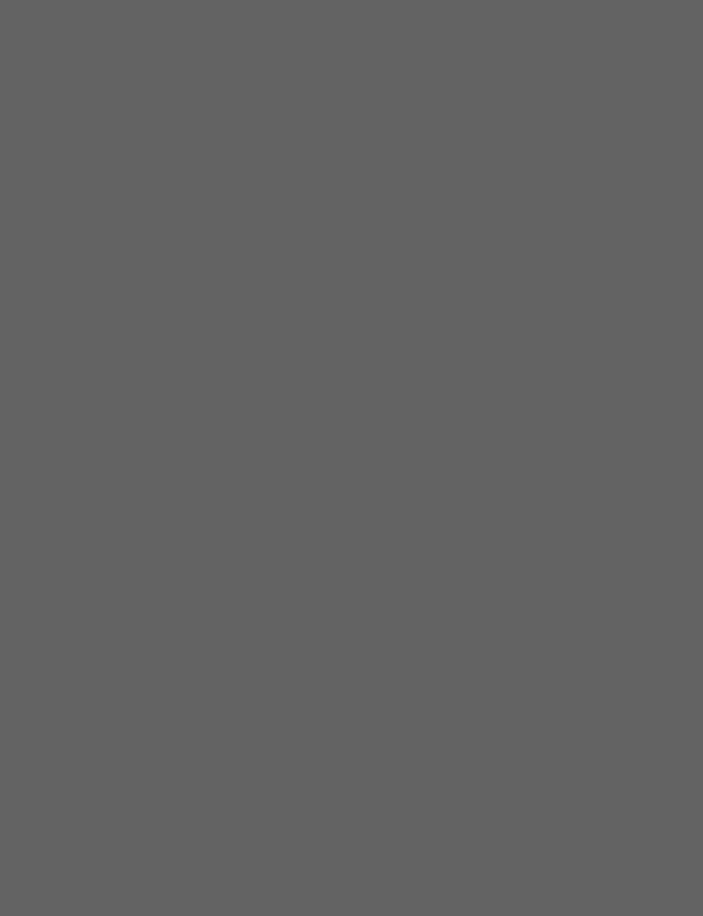
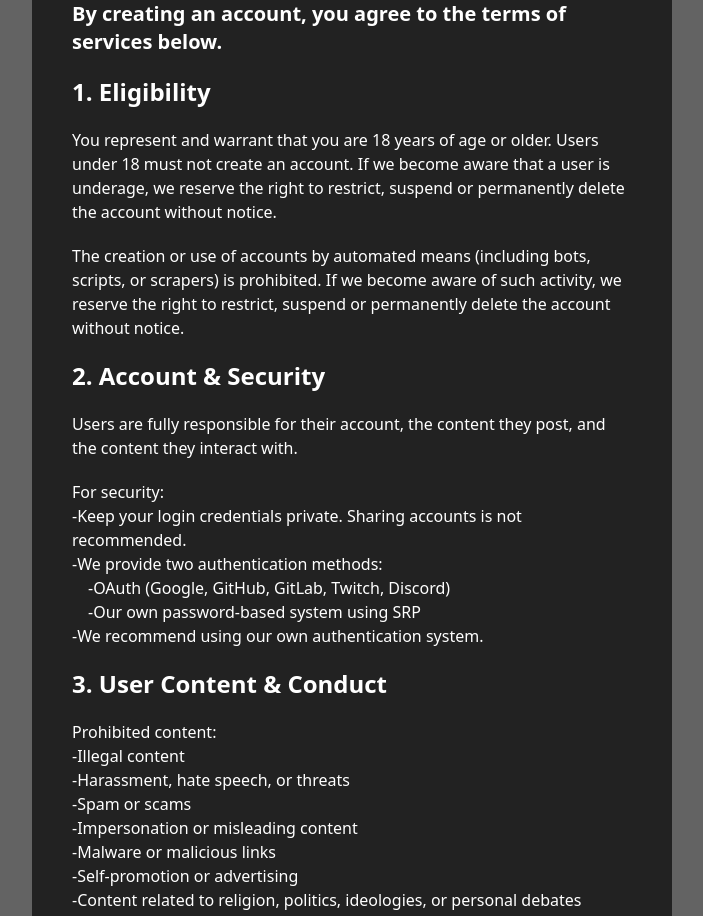
Before and after one commit to estebantassi/OpacubeVIP-Client, a React (Vite) app: page /terms-of-services in a window 1280 px wide. Before the commit this address led to /home. Shown: the part 180-1096 px from the top of the page, without its empty margins (288-991 px from the left). Before the commit the page ends 800 px from the top, so only its background shows below. Built offline with nearby package versions, Linux system fonts and the light colour scheme; no server answers.

Commit message:
footer, terms of services

```diff
--- /dev/null
+++ b/src/components/Footer.jsx
@@ -0,0 +1,14 @@
+import { Link } from "react-router";
+
+function Footer() {
+    return (
+        <>
+            <footer className="bg-content flex justify-center items-center h-25 gap-5">
+                <Link to="/terms-of-services" className="hover:opacity-25 transition-opacity">Terms of Services</Link>
+                <Link to="/privacy-policy" className="hover:opacity-25 transition-opacity">Privacy Policy</Link>
+            </footer>
+        </>
+    );
+}
+
+export default Footer;
--- a/src/components/Navbar.jsx
+++ b/src/components/Navbar.jsx
@@ -8,7 +8,9 @@ function Navbar() {
     return (
         <>
             <nav className={`bg-content flex justify-center [&>*]:p-4 [&>*:hover]:bg-accent  [&>*]:transition-colors`}>
-                <NavLink to="/home">Home</NavLink>
+                <NavLink   className={({ isActive }) =>
+                    isActive ? "text-blue-500 font-bold" : ""
+                } to="/home">Home</NavLink>
                 {!user && <NavLink to="/login">Login</NavLink>}
                 {!user && <NavLink to="/signup">Signup</NavLink>}
 
--- a/src/main.jsx
+++ b/src/main.jsx
@@ -1,4 +1,3 @@
-import { StrictMode } from 'react';
 import { createRoot } from 'react-dom/client';
 import { BrowserRouter, Route, Routes, Navigate } from 'react-router';
 import { AuthProvider } from './contexts/AuthContext.jsx';
@@ -15,6 +14,8 @@ import AccountSettingsPage from './pages/AccountSettings.jsx';
 import { ModalProvider } from './contexts/ModalContext.jsx';
 import { ToastProvider } from './contexts/ToastContext.jsx';
 import SignupPage from './pages/Signup.jsx';
+import TermsOfServicesPage from './pages/TermsOfServices.jsx';
+import PrivacyPolicyPage from './pages/PrivacyPolicyPage.jsx'; // Brave blocks the filename "privacypolicy"
 
 createRoot(document.getElementById('root')).render(
 	<BrowserRouter>
@@ -28,6 +29,12 @@ createRoot(document.getElementById('root')).render(
 							<Route path="/" element={<Navigate to="/home" replace />} />
 							<Route path="*" element={<Navigate to='/home' replace />} />
 							<Route path="/home" element={<HomePage />} />
+
+							<Route path="/tos" element={<Navigate to="/terms-of-services" replace />} />
+							<Route path="/terms-of-services" element={<TermsOfServicesPage />} />
+
+							<Route path="/pp" element={<Navigate to="/privacy-policy" replace />} />
+							<Route path="/privacy-policy" element={<PrivacyPolicyPage />} />
 						</Route>
 
 						<Route element={<Unprotectedroute />}>
--- /dev/null
+++ b/src/pages/PrivacyPolicyPage.jsx
@@ -0,0 +1,15 @@
+export default function PrivacyPolicyPage() {
+
+    return (
+        <>
+            <div className="flex justify-center">
+                <div className="rounded-xl m-4 p-10 bg-content flex flex-col gap-5 w-[50vw] items-center [&>*]:w-full">
+
+                    <p>Under construction</p>
+
+                </div>
+            </div>
+
+        </>
+    );
+}
--- /dev/null
+++ b/src/pages/TermsOfServices.jsx
@@ -0,0 +1,112 @@
+function TermsOfServicesPage() {
+
+    return (
+        <>
+            <div className="flex justify-center">
+                <div className="rounded-xl m-4 p-10 bg-content flex flex-col gap-5 w-[50vw] items-center [&>*]:w-full">
+
+                    <h1 className="text-5xl font-bold">Terms of Services</h1>
+
+                    <p className="text-xl font-bold">By creating an account, you agree to the terms of services below.</p>
+
+                    <h2 className="text-2xl font-bold">1. Eligibility</h2>
+                    <p>
+                        You represent and warrant that you are 18 years of age or older. Users under 18 must not create an account.
+                        If we become aware that a user is underage, we reserve the right to restrict, suspend or permanently delete the account without notice.
+                    </p>
+
+                    <p>
+                        The creation or use of accounts by automated means (including bots, scripts, or scrapers) is prohibited.
+                        If we become aware of such activity, we reserve the right to restrict, suspend or permanently delete the account without notice.
+                    </p>
+
+                    <h2 className="text-2xl font-bold">2. Account & Security</h2>
+
+                    <p>
+                        Users are fully responsible for their account, the content they post, and the content they interact with.
+                    </p>
+
+                    <div>
+                        <p>For security:</p>
+                        <p>-Keep your login credentials private. Sharing accounts is not recommended.</p>
+                        <p>-We provide two authentication methods:</p>
+                            <div className="ml-4">
+                                <p>-OAuth (Google, GitHub, GitLab, Twitch, Discord)</p>
+                                <p>-Our own password-based system using SRP</p>
+                            </div>
+                        <p>-We recommend using our own authentication system.</p>
+                    </div>
+
+                    <h2 className="text-2xl font-bold">3. User Content & Conduct</h2>
+
+                    <div>
+                        <p>Prohibited content:</p>
+                        <p>-Illegal content</p>
+                        <p>-Harassment, hate speech, or threats</p>
+                        <p>-Spam or scams</p>
+                        <p>-Impersonation or misleading content</p>
+                        <p>-Malware or malicious links</p>
+                        <p>-Self-promotion or advertising</p>
+                        <p>-Content related to religion, politics, ideologies, or personal debates</p>
+                        <p>-Content intended to provoke arguments, debates, or create a toxic environment.</p>
+                    </div>
+
+                    <p>
+                        Users own the entirety of their content.
+                        By posting content, you grant us a non-exclusive, worldwide license to host and display that content within the platform.
+                    </p>
+
+                    <h2 className="text-2xl font-bold">4. Moderation & Termination</h2>
+
+                    <p>
+                        All of the content you remove is instantly (or almost) removed from our platform.
+                    </p>
+
+                    <p>
+                        Account deletion will remove all of your data instantly, with the exception of private messages' images.
+                        Said images are removed either instantly or during the next few days, they are stored encrypted with their access is revoked until deletion.
+                    </p>
+
+                    <p>
+                        We reserve the right to permanently delete content if we believe it to breach our ToS.
+                        We reserve the right to restrict, suspend or permanently delete accounts if we believe them to breach our ToS.
+                        We reserve the right to restrict, suspend or permanently delete accounts of users who we determine, at our discretion, may engage in behavior or activities outside this platform that could harm the community, violate applicable laws, or contradict the principles of our service.
+                        This includes, but is not limited to, illegal activity, harassment, or actions deemed morally or ethically harmful.
+                        We are under no obligation to keep your content or data forever.
+                    </p>
+
+                    <h2 className="text-2xl font-bold">5. Limitation of Liability</h2>
+
+                    <p>
+                        Our services are provided “as is” and “as available.” We make no warranties, express or implied, regarding the availability, reliability, or suitability of our services.
+
+                        We are not responsible for any content posted by users, including any loss, damage, or harm resulting from such content.
+
+                        To the maximum extent permitted by law, in no event shall we be liable for indirect, incidental, special, or consequential damages, including loss of data, profits, or business opportunities, arising from your use of our services.
+
+                        Our total liability for any claim arising out of your use of our services shall not exceed the amount you have paid, if any, to use our services.
+
+                        We are not responsible for any third-party websites, services, or content linked to or from our services.
+
+                        You agree to comply with all applicable laws when using our services, and we are not responsible for any legal consequences resulting from your misuse.
+                    </p>
+
+                    <h2 className="text-2xl font-bold">6. Changes to Terms</h2>
+
+                    <p>
+                        The ToS are subject to change. By agreeing to the ToS, you agree to keep up with the changes and follow them.
+                    </p>
+
+                    <h2 className="text-2xl font-bold">7. Governing Law</h2>
+
+                    <p>
+                        These Terms are governed by the laws of France, per the owner's country of Residence. Any disputes shall be subject to the exclusive jurisdiction of the French courts.
+                    </p>
+                </div>
+            </div>
+
+        </>
+    );
+}
+
+export default TermsOfServicesPage;
--- a/src/routes/AnyRoute.jsx
+++ b/src/routes/AnyRoute.jsx
@@ -1,12 +1,16 @@
 import { Outlet } from "react-router";
 import Navbar from "../components/Navbar";
+import Footer from "../components/Footer";
 
 function Anyroute() {
   return (
-    <>
-    <Navbar/>
-    <Outlet />
-    </>
+    <div className="min-h-screen flex flex-col">
+      <Navbar />
+      <main className="flex-1">
+        <Outlet />
+      </main>
+      <Footer />
+    </div>
   );
 }
 
--- a/src/routes/ProtectedRoute.jsx
+++ b/src/routes/ProtectedRoute.jsx
@@ -1,7 +1,7 @@
-import { Outlet, useNavigate } from "react-router";
+import { useNavigate } from "react-router";
 import { useAuth } from "../contexts/AuthContext";
 import { useEffect } from "react";
-import Navbar from "../components/Navbar";
+import Anyroute from "./AnyRoute";
 
 function Protectedroute() {
     const { user } = useAuth();
@@ -11,7 +11,7 @@ function Protectedroute() {
         if (!user) navigate("/login");
     }, []);
 
-    return ( user && <> <Navbar /> <Outlet /> </> );
+    return ( user && <Anyroute/> );
 }
 
 export default Protectedroute;
--- a/src/routes/UnprotectedRoute.jsx
+++ b/src/routes/UnprotectedRoute.jsx
@@ -1,7 +1,7 @@
-import { Outlet, useNavigate } from "react-router";
+import { useNavigate } from "react-router";
 import { useAuth } from "../contexts/AuthContext";
 import { useEffect } from "react";
-import Navbar from "../components/Navbar";
+import Anyroute from "./AnyRoute";
 
 function Unprotectedroute() {
     const { user } = useAuth();
@@ -11,7 +11,7 @@ function Unprotectedroute() {
         if (user) navigate("/home");
     }, []);
 
-    return ( !user && <> <Navbar /> <Outlet /> </> );
+    return ( !user && <Anyroute/> );
 }
 
 export default Unprotectedroute;
```
